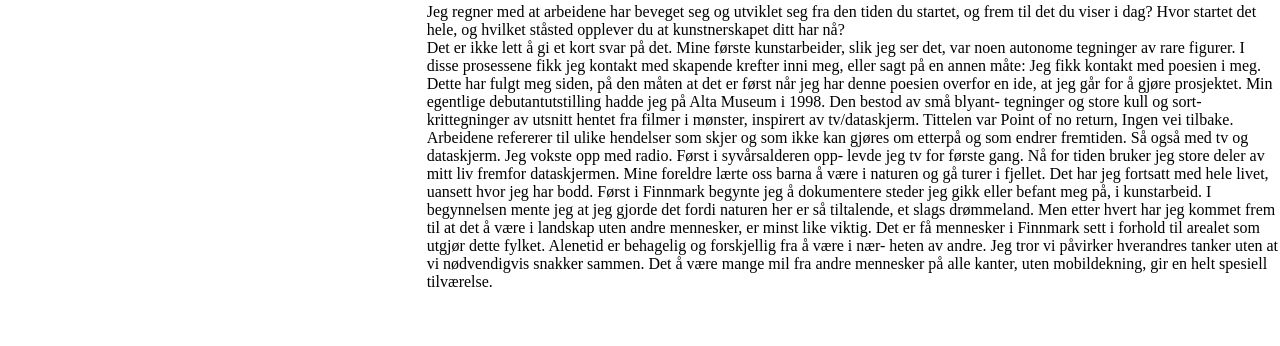
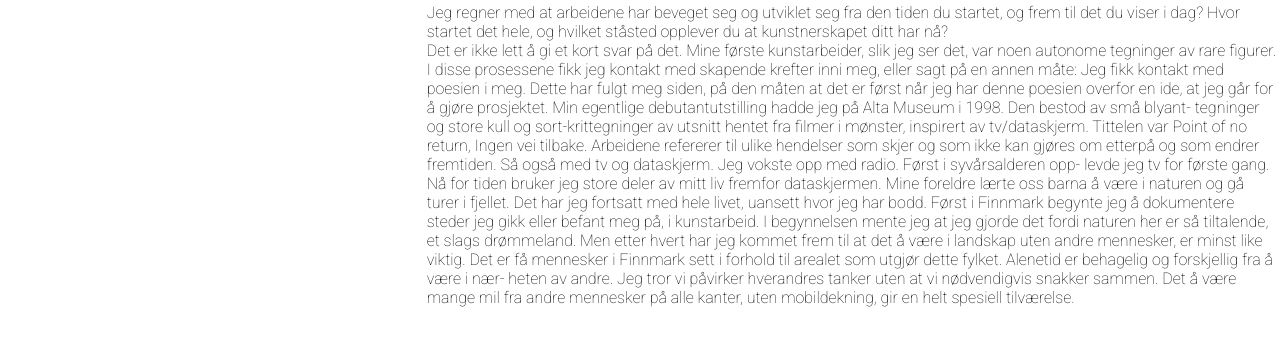
Before and after one commit to Inabostrom/Tema-9, a plain HTML site: page index.html in a window 1280 px wide. Shown: the part 54-400 px from the top of the page. Drawn offline with Linux system fonts and the light colour scheme.

Commit message:
fontToArticleBody

```diff
--- a/style.css
+++ b/style.css
@@ -14,6 +14,11 @@ font-weight: 700;
 }
 
 .article-body{
+    font-family: 'Roboto', sans-serif;
+    font-weight: 100;
+}
+
+.article-body{
     columns: 1 25ch;
     /* gap:4rem;  */
 }
```
